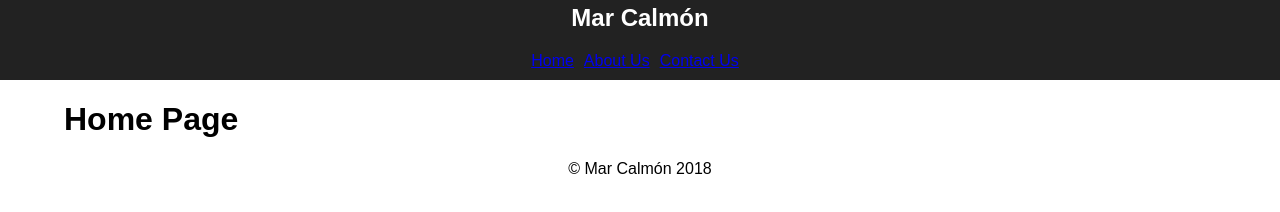
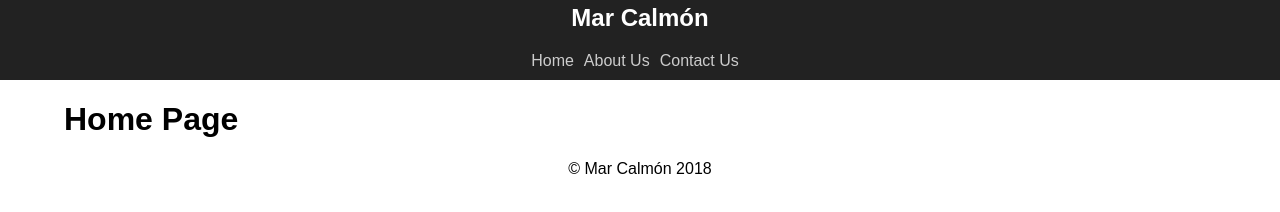
Before and after one commit to marcalmon/hello_world, a React app: page / in a window 1280 px wide. Shown: the part 120-332 px from the top of the page. Built offline with nearby package versions, Linux system fonts and the light colour scheme.

Commit message:
mejorando el menu

```diff
--- a/src/components/Global/css/Header.css
+++ b/src/components/Global/css/Header.css
@@ -30,3 +30,12 @@
   display: inline-block;
   padding-right: 10px;
 }
+
+.Menu li a{
+  color: #CCC;
+  text-decoration: none;
+}
+
+.Menu li a:hover{
+  color:#EEE;
+}
```
